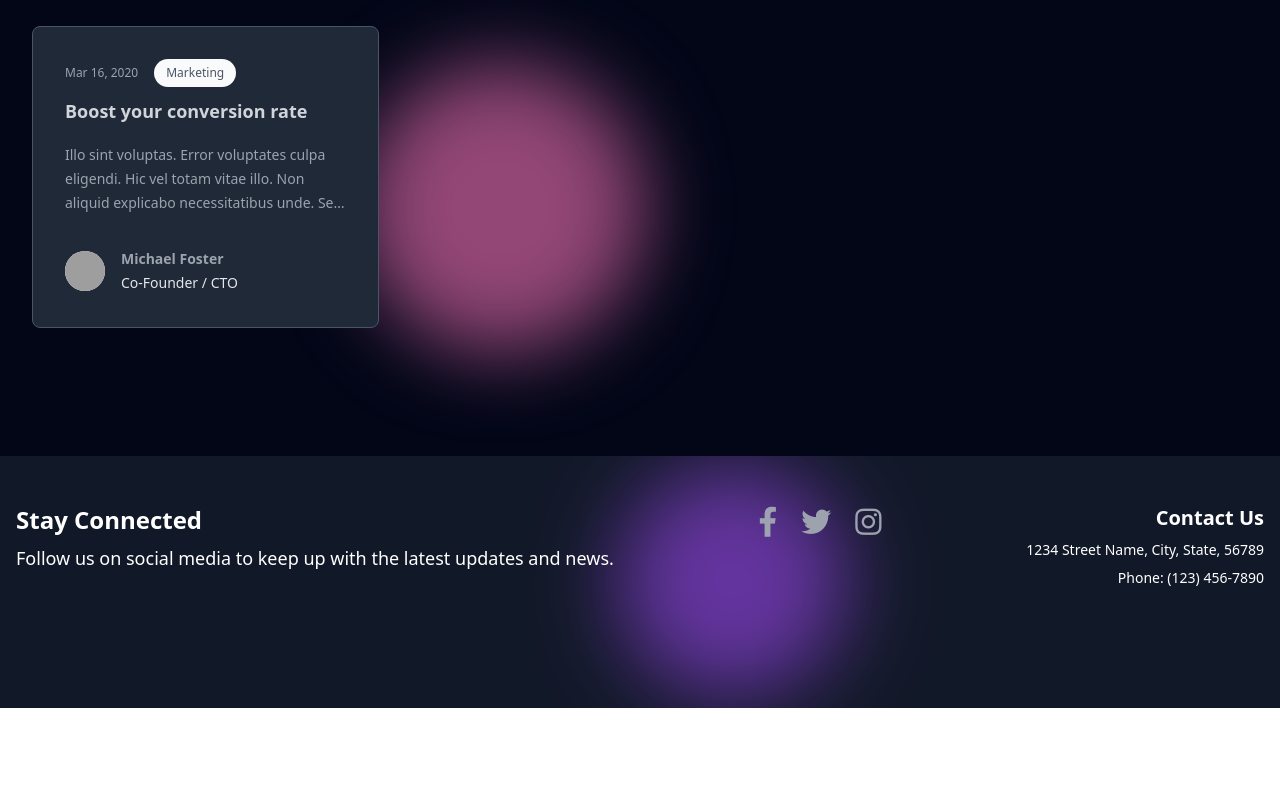
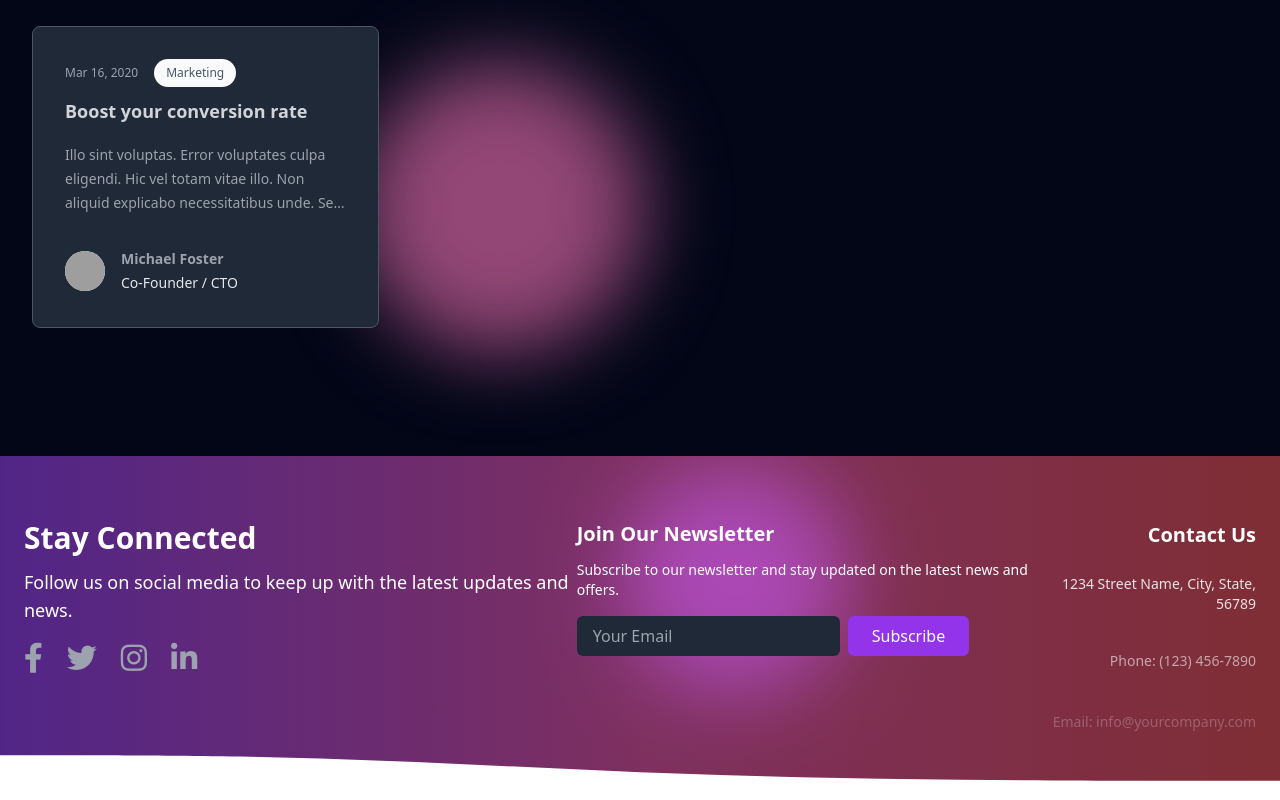
Before and after one commit to Scamic/Doutyaweb-2, a React (Vite) app in the folder Doutya-WEbsite/: page / in a window 1280 px wide. Shown: the part 4077-4877 px from the top of the page. Before the commit the page ends 4785 px from the top, so only its background shows below. Built offline with nearby package versions, Linux system fonts and the light colour scheme; grey boxes are pictures that could not be loaded.

Commit message:
updated footer

```diff
--- a/Doutya-WEbsite/src/components/Footer.jsx
+++ b/Doutya-WEbsite/src/components/Footer.jsx
@@ -3,23 +3,23 @@ import 'aos/dist/aos.css';
 
 const Footer = () => {
     return (
-        <footer className="bg-gray-900 text-white py-12 px-4 relative overflow-hidden">
+        <footer className="bg-gray-900 text-white py-16 px-6 relative overflow-hidden">
+            {/* Background Gradient */}
+            <div className="absolute inset-0 bg-gradient-to-r from-purple-600 via-pink-500 to-red-500 opacity-50 pointer-events-none animate-pulse"></div>
+
             {/* Background Pattern */}
             <div className="absolute inset-0 pointer-events-none">
                 <div className="absolute w-56 h-56 bg-purple-600 rounded-full mix-blend-screen filter blur-2xl opacity-60 top-0 left-1/2 transform -translate-x-1/2 -translate-y-1/5 animate-blob"></div>
             </div>
 
-            <div className="container mx-auto flex flex-col lg:flex-row justify-between items-center lg:items-start">
+            <div className="container mx-auto flex flex-col lg:flex-row justify-between items-center lg:items-start relative z-10">
+                {/* Stay Connected Section */}
                 <div className="text-center lg:text-left mb-8 lg:mb-0">
-
-                    <h2 className="text-2xl font-bold mb-2" data-aos="fade-up">Stay Connected</h2>
+                    <h2 className="text-3xl font-bold mb-3" data-aos="fade-up">Stay Connected</h2>
                     <p className="text-lg mb-4" data-aos="fade-up" data-aos-delay="200">
                         Follow us on social media to keep up with the latest updates and news.
                     </p>
-                </div>
-
-                <div className="flex flex-col items-center lg:items-center mb-8 lg:mb-0 relative">
-                    <div className="flex gap-6 mb-4">
+                    <div className="flex gap-6 justify-center lg:justify-start">
                         <a href="#" className="text-gray-400 hover:text-gray-300 transition-colors text-3xl" data-aos="fade-up" data-aos-delay="400">
                             <i className="fab fa-facebook-f"></i>
                         </a>
@@ -29,37 +29,49 @@ const Footer = () => {
                         <a href="#" className="text-gray-400 hover:text-gray-300 transition-colors text-3xl" data-aos="fade-up" data-aos-delay="800">
                             <i className="fab fa-instagram"></i>
                         </a>
+                        <a href="#" className="text-gray-400 hover:text-gray-300 transition-colors text-3xl" data-aos="fade-up" data-aos-delay="1000">
+                            <i className="fab fa-linkedin-in"></i>
+                        </a>
                     </div>
                 </div>
 
+                {/* Newsletter Subscription */}
+                <div className="text-center lg:text-left mb-8 lg:mb-0">
+                    <h3 className="text-xl font-bold mb-3" data-aos="fade-up" data-aos-delay="1200">Join Our Newsletter</h3>
+                    <p className="text-sm mb-4" data-aos="fade-up" data-aos-delay="1400">
+                        Subscribe to our newsletter and stay updated on the latest news and offers.
+                    </p>
+                    <form className="flex flex-col sm:flex-row justify-center lg:justify-start" data-aos="fade-up" data-aos-delay="1600">
+                        <input type="email" placeholder="Your Email" className="bg-gray-800 text-gray-400 py-2 px-4 mb-2 sm:mb-0 sm:mr-2 rounded-md outline-none focus:ring-2 focus:ring-purple-600 transition-all"/>
+                        <button type="submit" className="bg-purple-600 hover:bg-purple-700 text-white py-2 px-6 rounded-md transition-all">Subscribe</button>
+                    </form>
+                </div>
+
+                {/* Contact Us Section */}
                 <div className="text-center lg:text-right">
-                    <h3 className="text-xl font-bold mb-2" data-aos="fade-up" data-aos-delay="1000">Contact Us</h3>
-                    <p className="text-sm mb-2" data-aos="fade-up" data-aos-delay="1200">
+                    <h3 className="text-xl font-bold mb-3" data-aos="fade-up" data-aos-delay="1800">Contact Us</h3>
+                    <p className="text-sm mb-2" data-aos="fade-up" data-aos-delay="2000">
                         1234 Street Name, City, State, 56789
                     </p>
-                    <p className="text-sm mb-2" data-aos="fade-up" data-aos-delay="1400">
+                    <p className="text-sm mb-2" data-aos="fade-up" data-aos-delay="2200">
                         Phone: (123) 456-7890
                     </p>
-                    <p className="text-sm" data-aos="fade-up" data-aos-delay="1600">
+                    <p className="text-sm mb-2" data-aos="fade-up" data-aos-delay="2400">
                         Email: info@yourcompany.com
                     </p>
                 </div>
             </div>
 
-            <div className="absolute bottom-4 inset-x-1/2 transform -translate-x-1/2 flex justify-center space-x-6">
-                <a href="#" className="text-gray-400 hover:text-gray-300 transition-colors text-3xl" data-aos="fade-up" data-aos-delay="1800">
-                    <i className="fab fa-facebook-f"></i>
-                </a>
-                <a href="#" className="text-gray-400 hover:text-gray-300 transition-colors text-3xl" data-aos="fade-up" data-aos-delay="2000">
-                    <i className="fab fa-twitter"></i>
-                </a>
-                <a href="#" className="text-gray-400 hover:text-gray-300 transition-colors text-3xl" data-aos="fade-up" data-aos-delay="2200">
-                    <i className="fab fa-instagram"></i>
-                </a>
+            {/* Decorative Waves */}
+            <div className="absolute bottom-0 left-0 w-full overflow-hidden leading-none">
+                <svg className="relative block w-full h-16" xmlns="http://www.w3.org/2000/svg" preserveAspectRatio="none" viewBox="0 0 1440 320">
+                    <path fill="#ffffff" fillOpacity="1" d="M0,96L60,96C120,96,240,96,360,112C480,128,600,160,720,181.3C840,203,960,213,1080,218.7C1200,224,1320,224,1380,224L1440,224L1440,320L1380,320C1320,320,1200,320,1080,320C960,320,840,320,720,320C600,320,480,320,360,320C240,320,120,320,60,320L0,320Z"></path>
+                </svg>
             </div>
 
-            <div className="text-center mt-6 text-sm">
-                <p data-aos="fade-up" data-aos-delay="2400">
+            {/* Footer Bottom */}
+            <div className="text-center mt-10 text-sm relative z-10">
+                <p data-aos="fade-up" data-aos-delay="2600">
                     &copy; 2024 Your Company. All rights reserved.
                 </p>
             </div>
```
